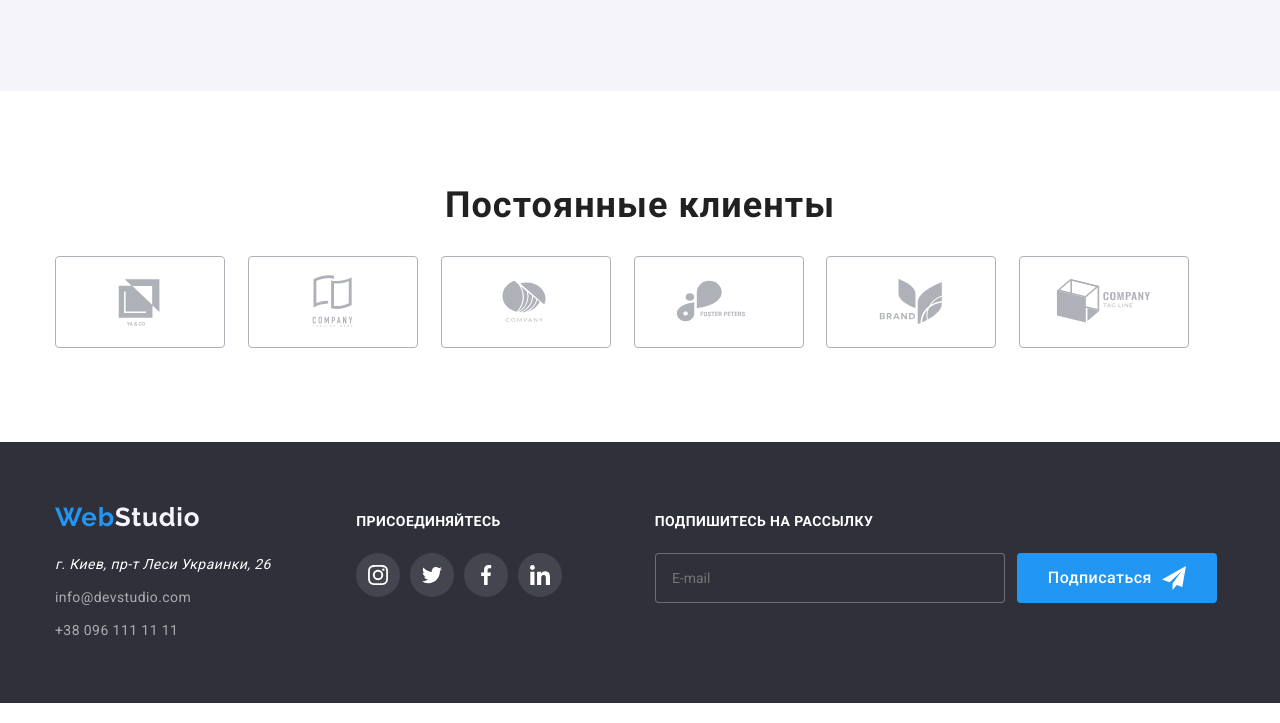
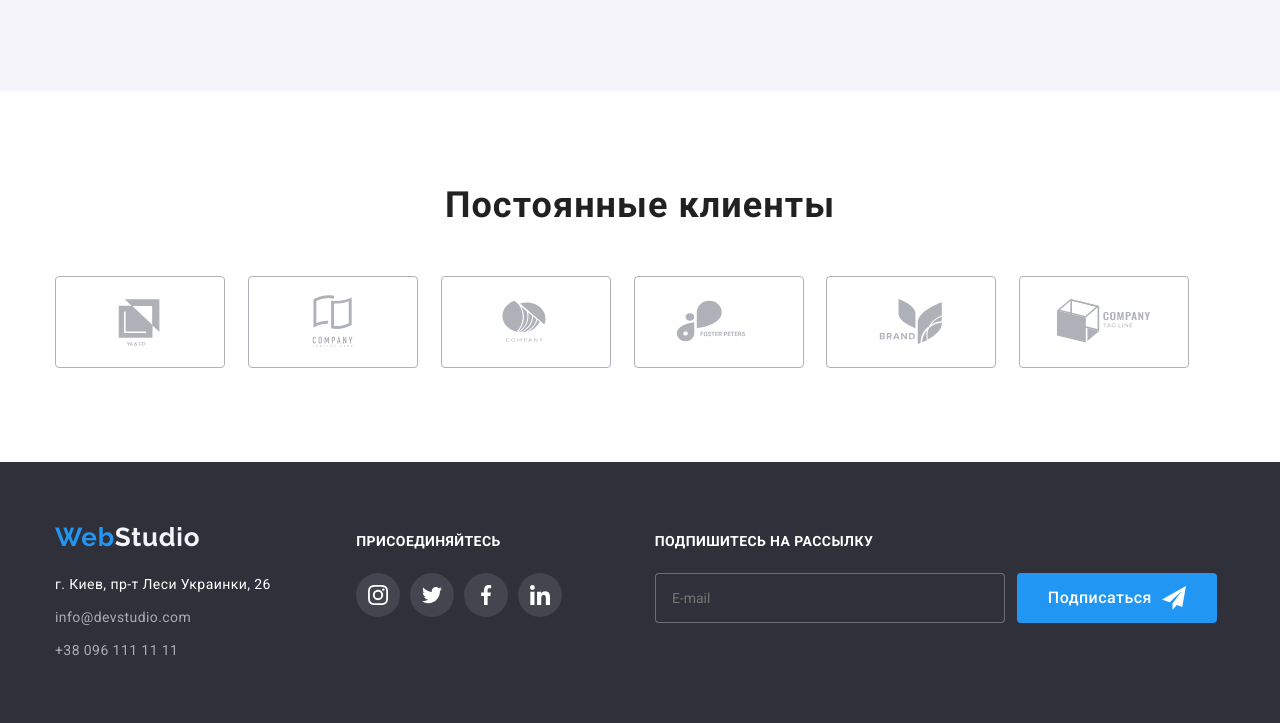
Before and after one commit to Sava12012/goit-markup-hw-08, a plain HTML site: page index.html in a window 1280 px wide. Shown: the part 2264-2987 px from the top of the page. Drawn offline with nearby package versions, Linux system fonts and the light colour scheme.

Commit message:
29
забрав курсив

```diff
--- a/sass/layouts/_customers.scss
+++ b/sass/layouts/_customers.scss
@@ -15,14 +15,12 @@
 
 .customers-list {
   display: flex;
-  // justify-content: center;
   flex-wrap: wrap;
   margin-top: 30px;
   gap: var(--indent);
 
-  @media screen and (min-width: 768px) {
-    display: flex;
-    flex-wrap: wrap;
+  @media screen and (min-width: 1200px) {
+    margin-top: 50px;
   }
 }
 
@@ -56,9 +54,6 @@
 
   @media screen and (min-width: 768px) {
     width: 226px;
-    // --items: 3;
-    // display: flex;
-    // flex-wrap: wrap;
   }
   @media screen and (min-width: 1200px) {
     width: 170px;
--- a/sass/layouts/_footer.scss
+++ b/sass/layouts/_footer.scss
@@ -50,6 +50,7 @@
   font-size: 14px;
   line-height: 1.71;
   letter-spacing: 0.03em;
+  font-style: normal;
   color: var(--white-color);
 }
 .footer-address {
```
Also changed, not shown: css/main.css, css/main.min.css, 2 other files.
